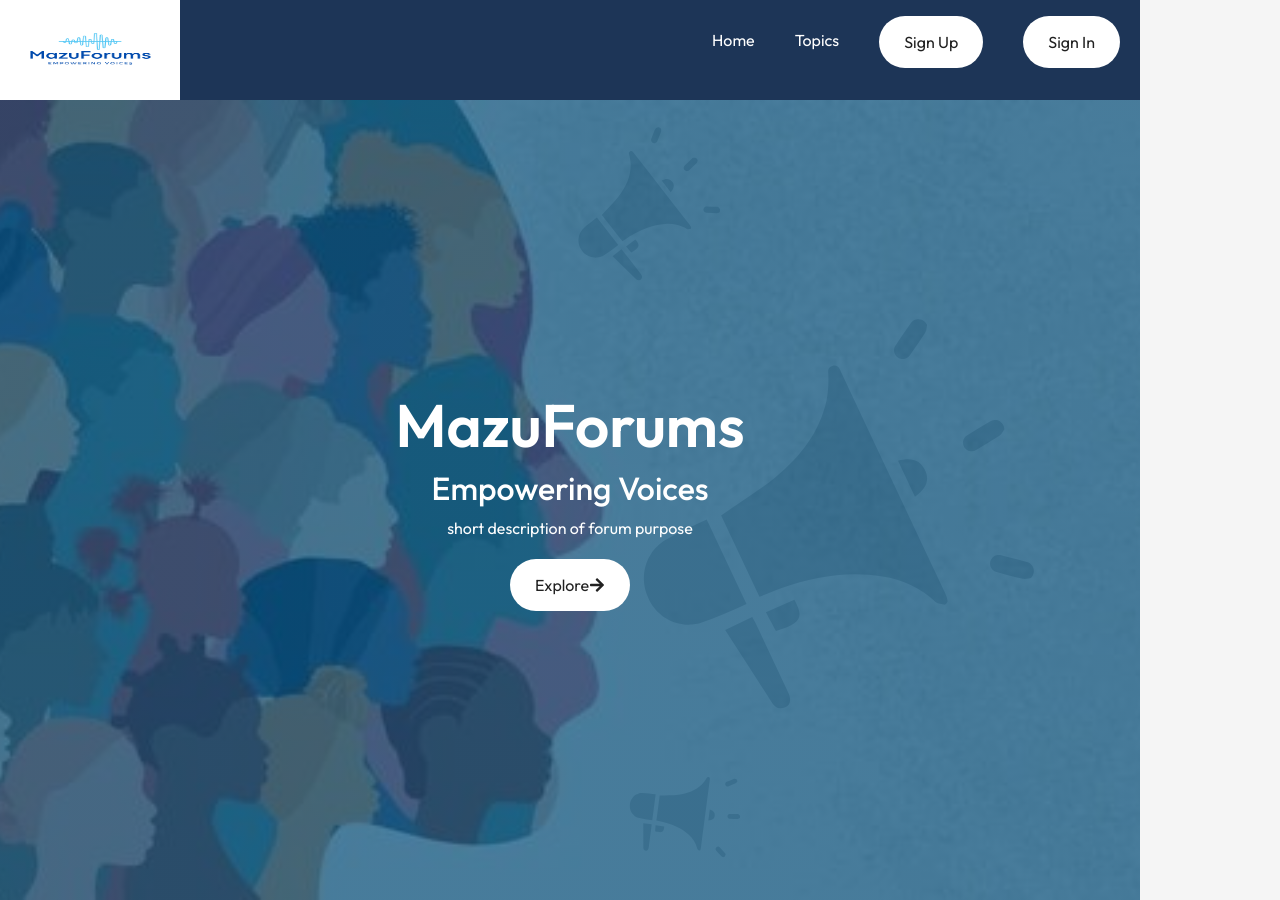
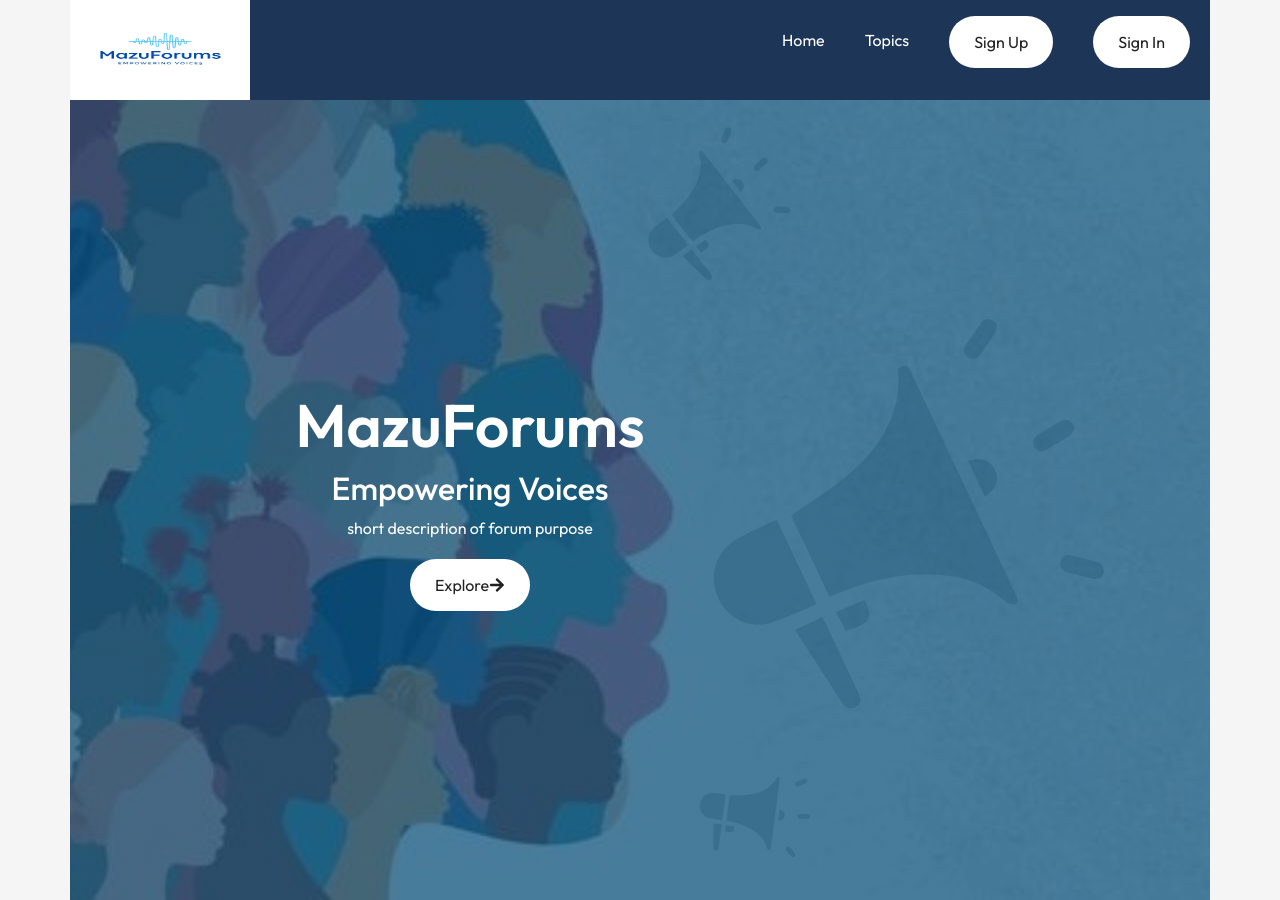
Before and after one commit to amilou86/mazuforums, a React (Vite) app: page / in a window 1280 px wide. Built offline with nearby package versions, Linux system fonts and the light colour scheme.

Commit message:
padding alterations

```diff
--- a/src/Components/Hero/Hero.css
+++ b/src/Components/Hero/Hero.css
@@ -33,6 +33,8 @@
 }
 
 .full-width-container {
+    width: 100%;
+    /* Set width to 100% */
     padding: 0;
     margin: 0;
 }
--- a/src/Components/Navbar/Navbar.css
+++ b/src/Components/Navbar/Navbar.css
@@ -27,6 +27,8 @@ nav ul li {
 }
 
 .full-width-container {
+    width: 100%;
+    /* Set width to 100% */
     padding: 0;
     margin: 0;
 }
--- a/src/Components/style.css
+++ b/src/Components/style.css
@@ -3,6 +3,7 @@
     flex-wrap: wrap;
     justify-content: space-between;
     margin: 20px;
+    padding: 0;
 }
 
 .subforum {
--- a/src/index.css
+++ b/src/index.css
@@ -10,6 +10,7 @@
 
 body {
   background: #F5F5F5;
+  padding: 0;
 }
 
 a {
@@ -23,7 +24,7 @@ a {
   /* padding-left: 0;
   padding-right: 0; */
   padding: 0;
-  margin: 0;
+  /* margin: 0; */
 
 }
 
```
